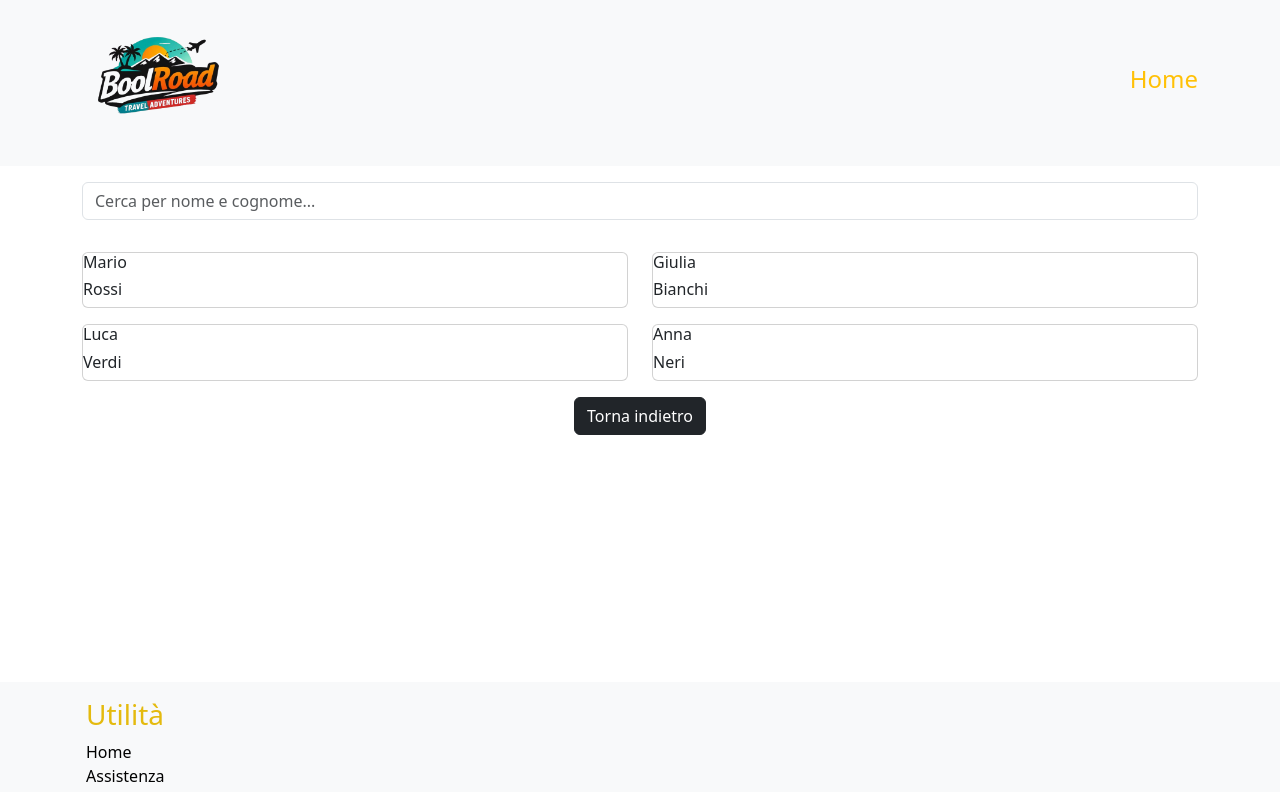
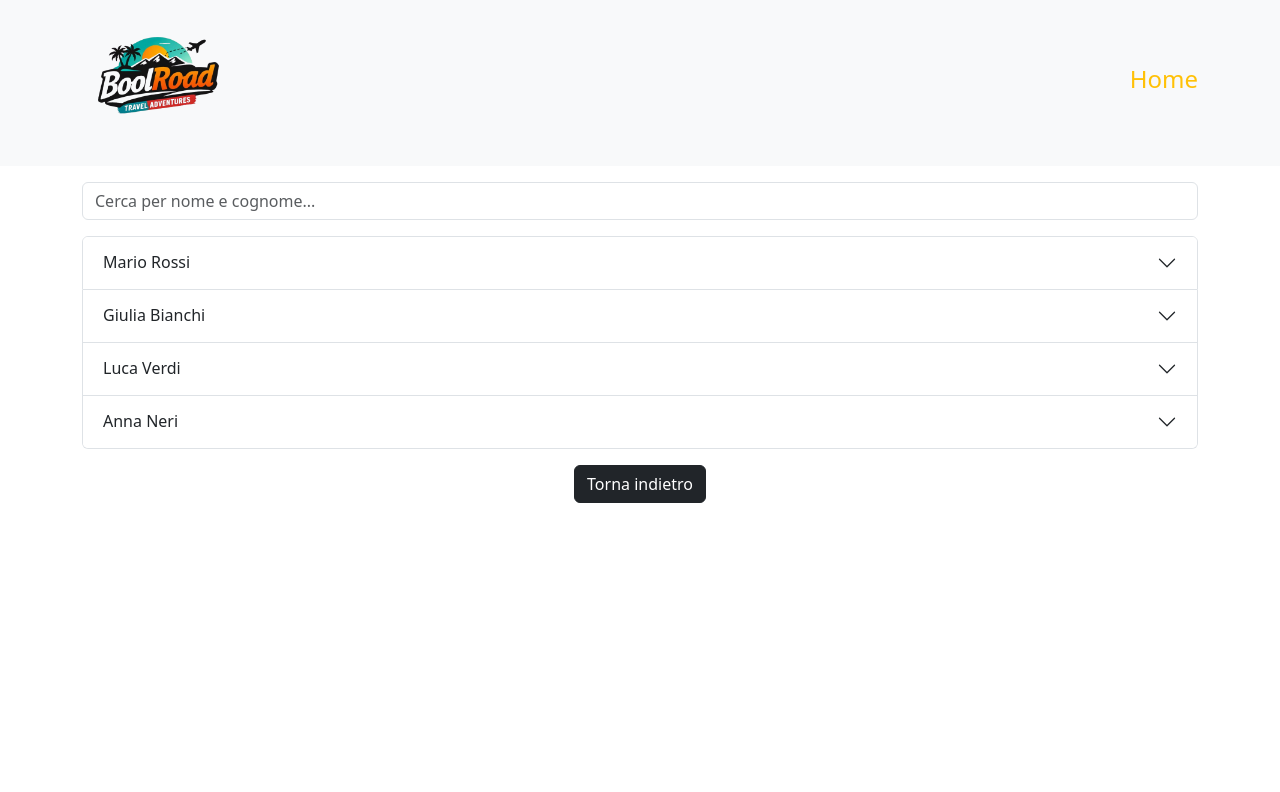
Before and after one commit to stefanobellomo/boolroad, a React (Vite) app: page /1 in a window 1280 px wide. Shown: the top 792 px of the page. Built offline with nearby package versions, Linux system fonts and the light colour scheme.

Commit message:
Add Card component; refactor Homepage and JourneyPage layout; update index.css

```diff
--- /dev/null
+++ b/src/components/Card.jsx
@@ -0,0 +1,43 @@
+import { Link } from "react-router-dom"
+
+export default function Card({ meta, data_partenza, data_ritorno, link }) {
+
+    return (
+
+        <>
+
+            {/* card immagine */}
+            <div div className="card-custom d-flex flex my-5" >
+                <div className="image-box">
+                    <img src="#" alt="" />
+                </div>
+
+
+                {/* contenitore info */}
+                <div id="info-card" className="d-flex flex-column">
+                    {/* dettagli info card */}
+                    <div className="content-box d-flex flex-column border">
+                        <h3 className="mb-3">{meta}</h3>
+
+                        <h4 className="fw-normal">{data_partenza}</h4>
+                        <h4 className="fw-normal">{data_ritorno}</h4>
+
+                        <div id="container-button">
+                            <Link to={link} >
+
+                                <button className="btn btn-primary mt-4 align-self-start">
+                                    Dettagli
+                                </button>
+
+                            </Link>
+
+                        </div>
+                    </div>
+                </div>
+
+
+            </div >
+
+        </>
+    )
+}
--- a/src/index.css
+++ b/src/index.css
@@ -11,5 +11,40 @@ a {
 }
 
 main {
-    height: 500px;
+    height: 800px;
 }
+
+/* Riquadro immagine */
+.image-box {
+    width: 400px;
+    background-color: #8ecae6;
+    height: 400px;
+    border-radius: 25px 5px 5px 25px;
+}
+
+.image-box img {
+    width: 100%;
+    height: 100%;
+    object-fit: cover;
+}
+
+/* Riquadro con le informazioni */
+
+#info-card {
+    justify-content: center;
+    align-items: center;
+
+    #container-button {
+        align-items: center;
+    }
+
+    .content-box {
+        justify-content: space-around;
+        height: 260px;
+        text-align: center;
+        width: 380px;
+        padding: 25px;
+        border-radius: 0 25px 25px 0;
+    }
+
+}
--- a/src/main.jsx
+++ b/src/main.jsx
@@ -1,6 +1,7 @@
 import { createRoot } from 'react-dom/client'
 import './index.css'
 import App from './App.jsx'
+import 'bootstrap/dist/js/bootstrap.min.js'
 
 createRoot(document.getElementById('root')).render(
   <App />
--- a/src/pages/Homepage.jsx
+++ b/src/pages/Homepage.jsx
@@ -1,6 +1,6 @@
 import journeysData from "../assets/journeysData"
 import { useState, useEffect } from "react";
-import { Link } from "react-router-dom";
+import Card from "../components/Card";
 
 export default function Homepage() {
 
@@ -13,14 +13,8 @@ export default function Homepage() {
                 <div className="row row-cols-2 row-cols-lg-3 mt-3">
 
                     {data.map(journey => (
-                        <div className="col" key={journey.id}>
-                            <Link to={`/${journey.id}`}>
-                                <div className="card mt-3">
-                                    <h2>{journey.meta}</h2>
-                                    <h6>{journey.data_partenza}</h6>
-                                    <h6>{journey.data_ritorno}</h6>
-                                </div>
-                            </Link>
+                        <div className="col p-4">
+                            <Card key={journey.id} image={journey.immagine} title={journey.meta} inizio={journey.data_partenza} fine={journey.data_ritorno} link={`/${journey.id}`} />
                         </div>
                     ))}
 
--- a/src/pages/JourneyPage.jsx
+++ b/src/pages/JourneyPage.jsx
@@ -6,10 +6,10 @@ import { useNavigate } from "react-router-dom"
 export default function JourneyPage() {
 
 
-
     const [data, setData] = useState(journeysData)
     const [search, setSearch] = useState('')
     const { id } = useParams()
+    const [active, setActive] = useState(0)
 
     const current = data.find(current => Number(id) === current.id)
 
@@ -31,23 +31,50 @@ export default function JourneyPage() {
                     value={search}
                     onChange={(e) => setSearch(e.target.value)} />
 
-                <div className="row row-cols-2">
+                <div className="row row-cols-1">
 
-                    {filteredPartecipanti.map(user => (
-                        <div key={user.id} className="col">
-                            <div className="card mt-3">
-                                <h6>{user.nome}</h6>
-                                <h6>{user.cognome}</h6>
-                            </div>
-                        </div>
-                    ))}
+                    <div className="accordion">
+                        {filteredPartecipanti.map(user => {
+                            const headingId = `heading-${user.id}`;
+                            const collapseId = `collapse-${user.id}`;
+
+                            return (
+                                <div key={user.id} className="accordion-item">
+                                    <h2 className="accordion-header" id={headingId}>
+                                        <button
+                                            className="accordion-button collapsed"
+                                            type="button"
+                                            data-bs-toggle="collapse"
+                                            data-bs-target={`#${collapseId}`}
+                                            aria-expanded="false"
+                                            aria-controls={collapseId}
+                                        >
+                                            {user.nome} {user.cognome}
+                                        </button>
+                                    </h2>
+
+                                    <div
+                                        id={collapseId}
+                                        className="accordion-collapse collapse"
+                                        aria-labelledby={headingId}
+                                    >
+                                        <div className="accordion-body">
+                                            <p>CF: {user.codice_fiscale}</p>
+                                            <p>N. Cellulare: {user.numero}</p>
+                                            <p>Email: {user.email}</p>
+                                        </div>
+                                    </div>
+                                </div>
+                            );
+                        })}
+                    </div>
 
                 </div>
 
-                <div className="back d-flex justify-content-center my-3">
+                <div className="back d-flex ms-auto justify-content-center my-3">
                     <button className="btn btn-dark" onClick={() => (navigate("/"))}>Torna indietro</button>
                 </div>
             </div>
-        </section>
+        </section >
     )
 }
```
